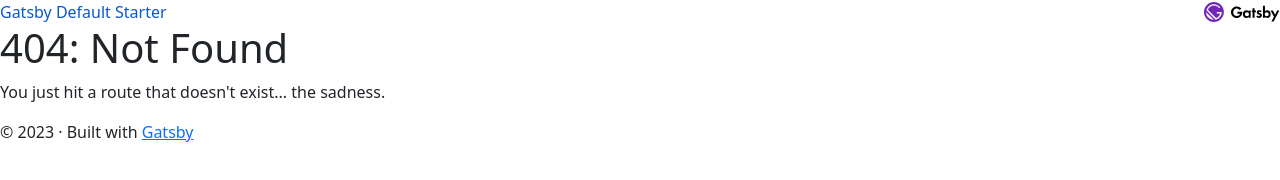
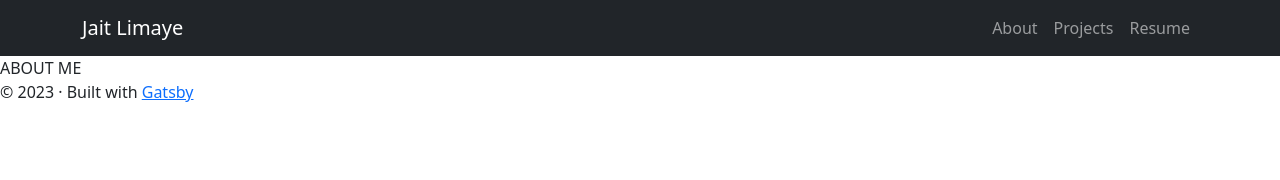
Before and after one commit to jaitlimaye/portfolio, a Gatsby site: page /about in a window 1280 px wide. Before the commit this address had no page. Built offline with nearby package versions, Linux system fonts and the light colour scheme; Gatsby itself is replaced by a stand-in of ours.

Commit message:
basic navbar and routing

```diff
--- a/src/components/layout.js
+++ b/src/components/layout.js
@@ -3,8 +3,7 @@
 import * as React from "react"
 import { useStaticQuery, graphql } from "gatsby"
 import "bootstrap/dist/css/bootstrap.min.css";
-
-import Header from "./header"
+import NavbarComp from "./navbar";
 
 const Layout = ({ children }) => {
   const data = useStaticQuery(graphql`
@@ -19,7 +18,7 @@ const Layout = ({ children }) => {
 
   return (
     <>
-      <Header siteTitle={data.site.siteMetadata?.title || `Title`} />
+      <NavbarComp />
         <main>{children}</main>
         <footer
           style={{
--- /dev/null
+++ b/src/components/navbar.js
@@ -0,0 +1,21 @@
+import React from 'react'
+import { Navbar, Container, Nav } from 'react-bootstrap'
+import { Link } from 'gatsby'
+
+const NavbarComp = () => {
+  return (
+    <div> <Navbar bg="dark" variant="dark">
+    <Container>
+      <Navbar.Brand as={Link} to="/">Jait Limaye</Navbar.Brand>
+      <Nav className="ms-auto">
+      <Nav.Link as={Link} to="/about">About</Nav.Link>
+        <Nav.Link as={Link} to="/projects">Projects</Nav.Link>
+        <Nav.Link as={Link} to="/resume">Resume</Nav.Link>
+      </Nav>
+    </Container>
+  </Navbar>
+ </div>
+  )
+}
+
+export default NavbarComp
--- /dev/null
+++ b/src/pages/about.js
@@ -0,0 +1,13 @@
+import * as React from "react"
+import Layout from "../components/layout"
+import Seo from "../components/seo"
+
+const about = () => {
+  return (
+    <Layout>
+       ABOUT ME
+    </Layout>
+  )
+}
+
+export default about
```
Also changed, not shown: src/pages/projects/index.js (added, +12 -0 lines), src/pages/resume.js (added, +12 -0 lines).
